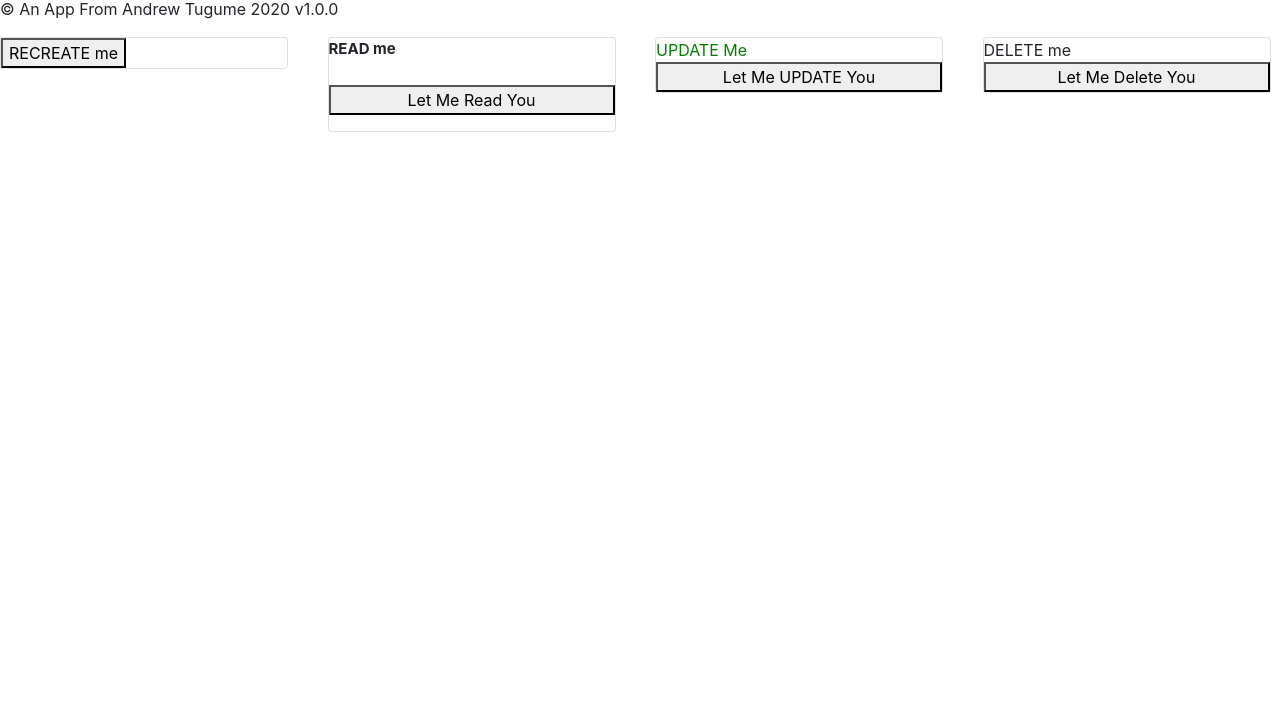
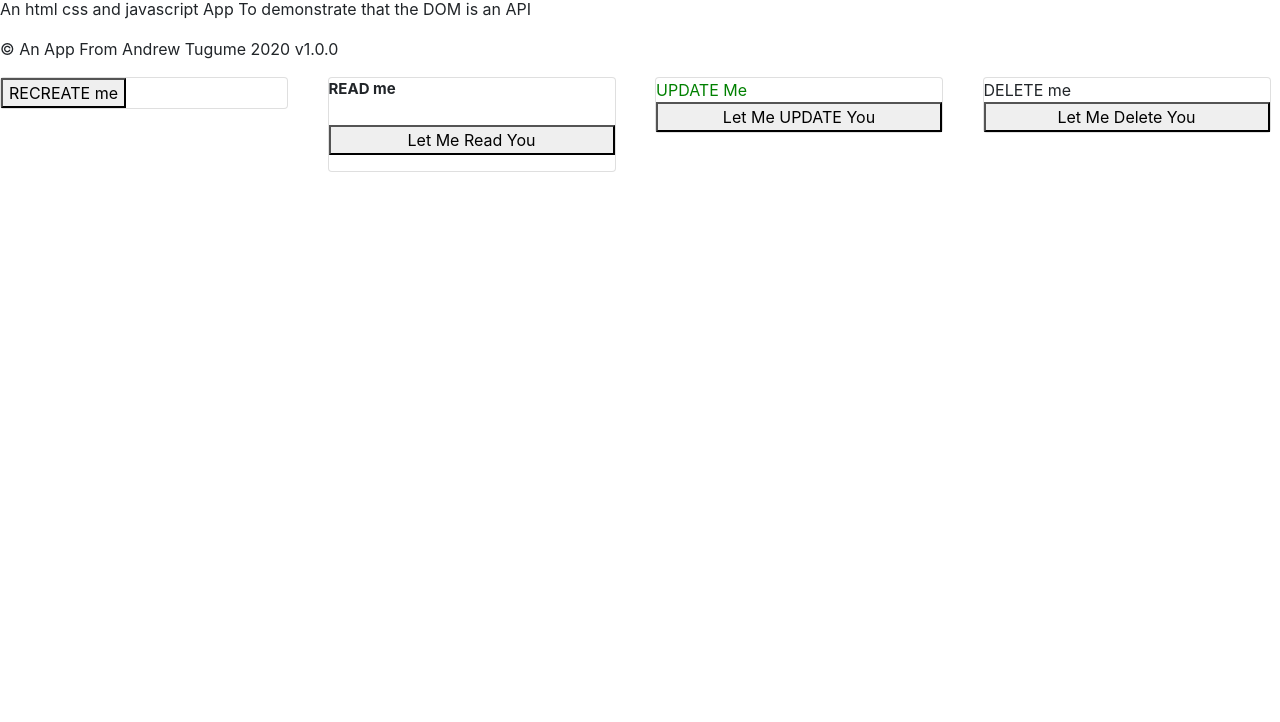
Before and after one commit to tugumeandree/CRUD-on-DOM-App, a plain HTML site: page index.html in a window 1280 px wide. Shown: the part 78-800 px from the top of the page. Drawn offline with nearby package versions, Linux system fonts and the light colour scheme.

Commit message:
added a paragraph

```diff
--- a/index.html
+++ b/index.html
@@ -15,8 +15,8 @@
   <!------------------------------------------------BODY------------------------------------->
   <body>
     <h1 class="display-4">CRUD on DOM App</h1>
+    <p>An html css and javascript App To demonstrate that the DOM is an API</p>
     <p>&copy; An App From Andrew Tugume 2020 v1.0.0</p>
-
 
        <div id ="container">
          <div class="row">
```
